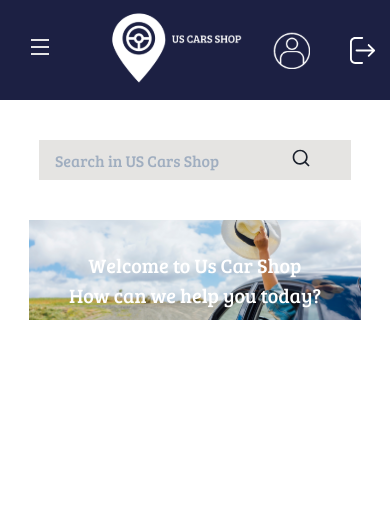
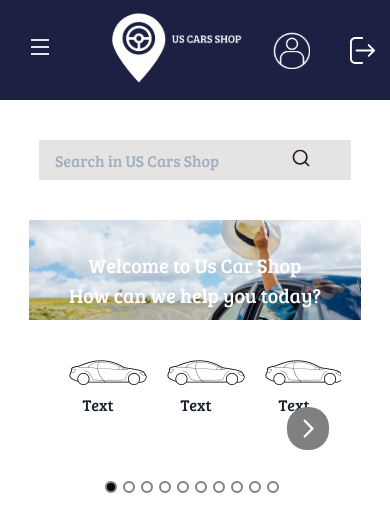
Before and after one commit to diasjoaovictor/app-uscars, a Next.js app: page /dashboard in a window 390 px wide. Shown: the top 532 px of the page. Built offline with nearby package versions, Linux system fonts and the light colour scheme.

Commit message:
setting responsive mode

```diff
--- a/src/components/dashboard/CarsCarousel/index.tsx
+++ b/src/components/dashboard/CarsCarousel/index.tsx
@@ -39,12 +39,11 @@ export function CarsCarousel(){
     tablet: {
       breakpoint: { max: 1024, min: 464 },
       items: 4
+    },
+    mobile: {
+      breakpoint: { max: 400, min: 20 },
+      items: 3
     }
-    // ,
-    // mobile: {
-    //   breakpoint: { max: 400, min: 20 },
-    //   items: 3
-    // }
   };
 
 
```
